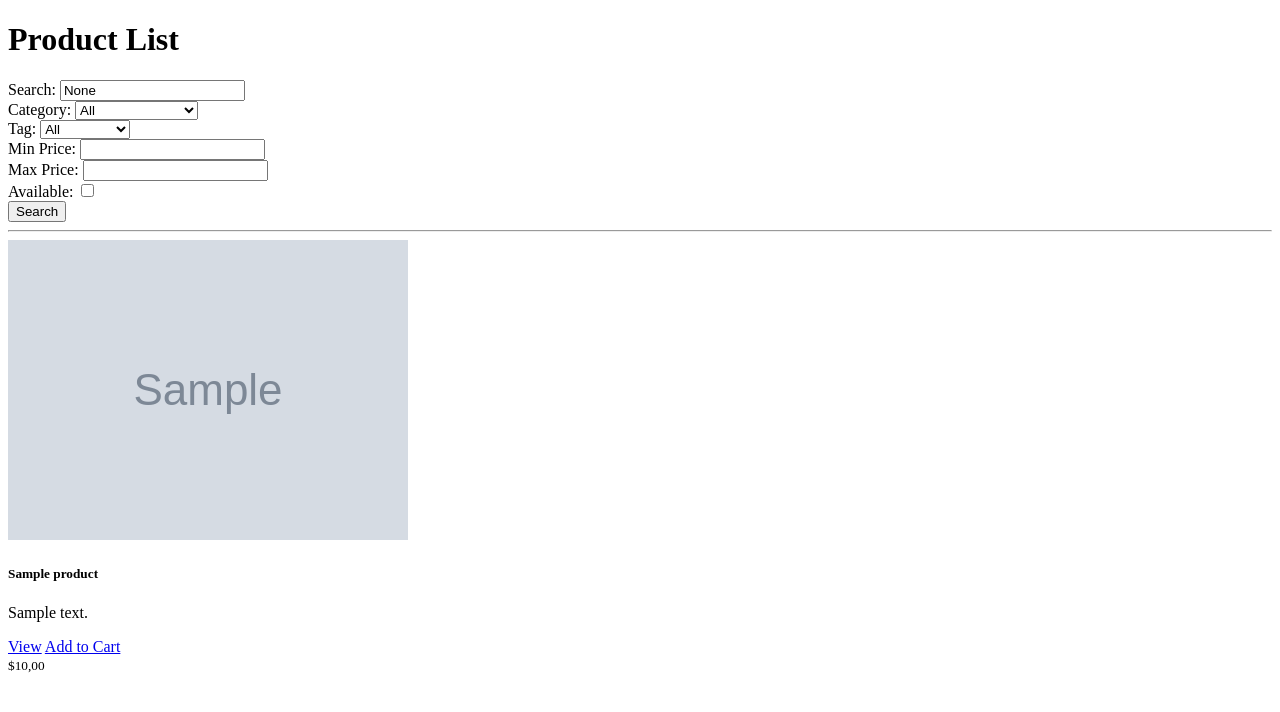
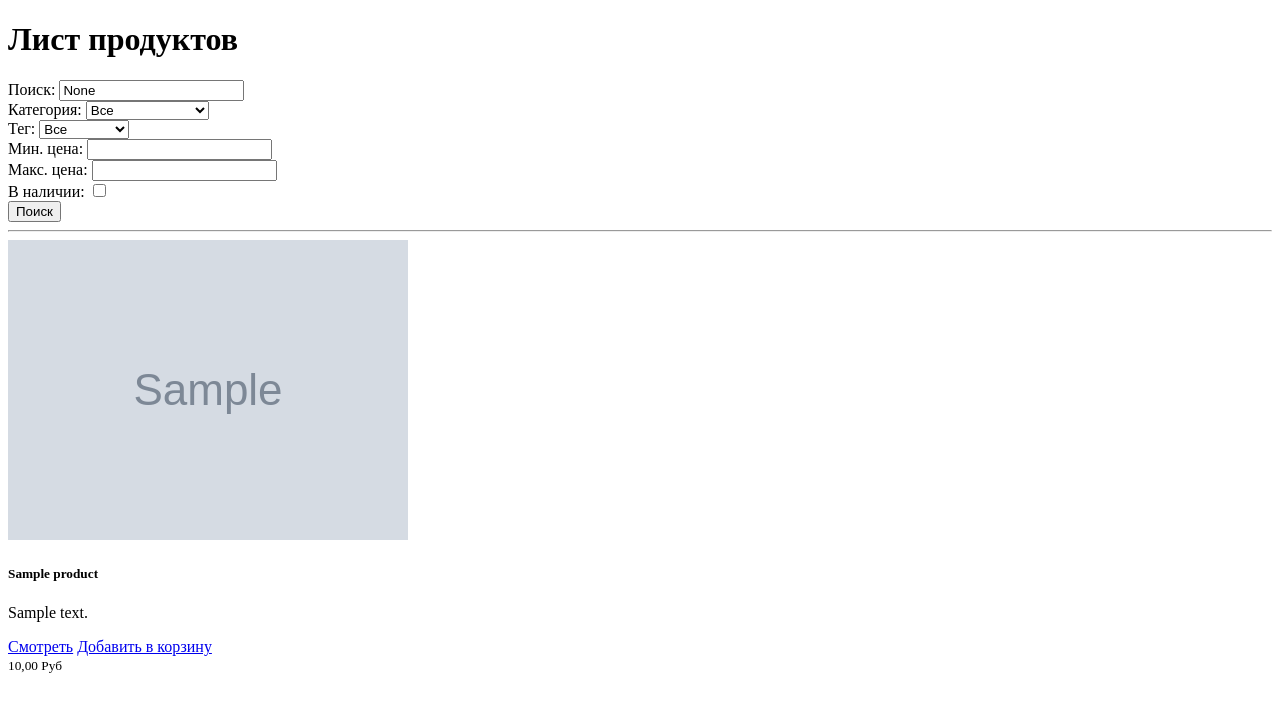
Before and after one commit to AndreyPae/Deplom.v8, a Django app: page /product_list/ in a window 1280 px wide. Shown: the top 712 px of the page. Run offline with Django 4.2, Linux system fonts and the light colour scheme; a user stored in the database is signed in; tables that the repository leaves empty hold one stand-in row (values such as "Sample post"); grey boxes marked "Sample" are stand-in pictures.

Commit message:
deplom.v9

```diff
--- a/myapp/forms.py
+++ b/myapp/forms.py
@@ -25,7 +25,7 @@
 class CartItemForm(forms.ModelForm):
     class Meta:
         model = CartItem
-        fields = ['quantity']
+        fields = ['quantity', 'options']
 
 
 class OrderForm(forms.ModelForm):
--- a/myapp/models.py
+++ b/myapp/models.py
@@ -1,4 +1,5 @@
 from django.contrib.auth.models import User, BaseUserManager, AbstractBaseUser
+
 from django.db import models
 
 
@@ -84,7 +85,7 @@
     price = models.DecimalField(max_digits=10, decimal_places=2)
     image = models.ImageField(upload_to='products/')
     available = models.BooleanField(default=True)
-    categories = models.ForeignKey(Category, on_delete=models.CASCADE)
+    categories = models.ForeignKey(Category, on_delete=models.CASCADE, related_name='products')
     tags = models.ManyToManyField(Tag)
 
     def __str__(self):
@@ -93,19 +94,22 @@
 # <--- Модель корзины --->
 
 
-class Cart(models.Model):
-    user = models.ForeignKey(User, on_delete=models.CASCADE)
-    products = models.ManyToManyField(Product, through='CartItem')
+# class Cart(models.Model):
+#     user = models.ForeignKey(User, on_delete=models.CASCADE)
 
 # <--- Модель предметов в корзине --->
 
 
 class CartItem(models.Model):
     user = models.ForeignKey(User, on_delete=models.CASCADE)
-    cart = models.ForeignKey(Cart, on_delete=models.CASCADE)
+    # cart = models.ForeignKey(Cart, on_delete=models.CASCADE)
     product = models.ForeignKey(Product, on_delete=models.CASCADE)
     quantity = models.PositiveIntegerField(default=1)
-    options = models.CharField(max_length=255, blank=True, null=True)
+    OPTIONS_CHOICES = [
+        ('option1', 'Option 1'),
+        ('option2', 'Option 2'),
+    ]
+    options = models.CharField(max_length=100, choices=OPTIONS_CHOICES)
 
     def __str__(self):
         return f'{self.quantity} x {self.product.name}'
--- a/myapp/templates/cart/cart.html
+++ b/myapp/templates/cart/cart.html
@@ -16,7 +16,7 @@
       </li>
     {% endfor %}
   </ul>
-  <p>Итоговая цена: {{ cart.total_price }}</p>
+  <p>Итоговая цена: {{ product.price }}Руб</p>
   <a href="{% url 'checkout' %}">Проверка</a>
 {% endblock %}
 </body>
--- a/myapp/templates/product/product_list.html
+++ b/myapp/templates/product/product_list.html
@@ -2,23 +2,23 @@
 <html lang="en">
 <head>
     <meta charset="UTF-8">
-    <title>Title</title>
+    <title>Продукты</title>
 </head>
 <body>
 
 {% block content %}
-  <h1>Product List</h1>
+  <h1>Лист продуктов</h1>
 
   <form method="get">
     <div class="form-group">
-      <label for="q">Search:</label>
+      <label for="q">Поиск:</label>
       <input type="text" name="q" id="q" value="{{ query }}" class="form-control">
     </div>
 
     <div class="form-group">
-      <label for="category">Category:</label>
+      <label for="category">Категория:</label>
       <select name="category" id="category" class="form-control">
-        <option value="">All</option>
+        <option value="">Все</option>
         {% for category in categories %}
           <option value="{{ category.name }}" {% if category.name == category %}selected{% endif %}>{{ category.name }}</option>
         {% endfor %}
@@ -26,9 +26,9 @@
     </div>
 
     <div class="form-group">
-      <label for="tag">Tag:</label>
+      <label for="tag">Тег:</label>
       <select name="tag" id="tag" class="form-control">
-        <option value="">All</option>
+        <option value="">Все</option>
         {% for tag in tags %}
           <option value="{{ tag.name }}" {% if tag.name == tag %}selected{% endif %}>{{ tag.name }}</option>
         {% endfor %}
@@ -36,21 +36,21 @@
     </div>
 
     <div class="form-group">
-      <label for="min_price">Min Price:</label>
+      <label for="min_price">Мин. цена:</label>
       <input type="number" name="min_price" id="min_price" value="{{ min_price }}" class="form-control">
     </div>
 
     <div class="form-group">
-      <label for="max_price">Max Price:</label>
+      <label for="max_price">Макс. цена:</label>
       <input type="number" name="max_price" id="max_price" value="{{ max_price }}" class="form-control">
     </div>
 
     <div class="form-group">
-      <label for="available">Available:</label>
+      <label for="available">В наличии:</label>
       <input type="checkbox" name="available" id="available" {% if available %}checked{% endif %}>
     </div>
 
-    <button type="submit" class="btn btn-primary">Search</button>
+    <button type="submit" class="btn btn-primary">Поиск</button>
   </form>
 
   <hr>
@@ -66,10 +66,10 @@
               <p class="card-text">{{ product.description }}</p>
               <div class="d-flex justify-content-between align-items-center">
                 <div class="btn-group">
-                  <a href="{% url 'product_detail' product.pk %}" class="btn btn-sm btn-outline-secondary">View</a>
-                  <a href="{% url 'add_to_cart' product.pk %}" class="btn btn-sm btn-outline-secondary">Add to Cart</a>
+                  <a href="{% url 'product_detail' product.pk %}" class="btn btn-sm btn-outline-secondary">Смотреть</a>
+                  <a href="{% url 'add_to_cart' product.pk %}" class="btn btn-sm btn-outline-secondary">Добавить в корзину</a>
                 </div>
-                <small class="text-muted">${{ product.price }}</small>
+                <small class="text-muted">{{ product.price }} Руб</small>
               </div>
             </div>
           </div>
@@ -77,7 +77,7 @@
       {% endfor %}
     </div>
   {% else %}
-    <p>No products found.</p>
+    <p>Продукты не найдены.</p>
   {% endif %}
 {% endblock %}
 </body>
--- a/myapp/urls.py
+++ b/myapp/urls.py
@@ -1,10 +1,12 @@
-from django.contrib.auth import logout
 from django.urls import path
-from django.contrib import admin
+# from . import views
 from django.conf import settings
 from django.conf.urls.static import static
 
-from .views import register, base_view,login_view, logout_view, product_list, add_to_cart, cart, checkout, product_create, product_detail, product_update, product_delete, category_list, category_create, category_detail, category_update, category_delete, order_list, order_detail, cart_detail, cart_add, cart_update, cart_delete, user_orders
+from .views import register, base_view, login_view, logout_view, product_list, add_to_cart, cart, checkout, \
+    product_create, product_detail, product_update, product_delete, category_list, category_create, category_detail, \
+    category_update, category_delete, order_list, order_detail, cart_detail, cart_add, cart_update, cart_delete, \
+    user_orders, order_confirmation
 
 urlpatterns = [
     path('register/', register, name='register'),
@@ -17,11 +19,11 @@
     # <--- Создание и редактирование продукта --->
 
     path('create/', product_create, name='product_create'),
-    path('<int:product_id>/', product_detail, name='product_detail'),
-    path('<int:product_id>/update/', product_update, name='product_update'),
-    path('<int:product_id>/delete/', product_delete, name='product_delete'),
-    path('<slug:category_slug>/', product_list, name='product_list_by_category'),
-    path('<slug:tag_slug>/', product_list, name='product_list_by_tag'),
+    path('product/<int:product_id>/', product_detail, name='product_detail'),
+    path('product/<int:product_id>/update/', product_update, name='product_update'),
+    path('product/<int:product_id>/delete/', product_delete, name='product_delete'),
+    path('product/<slug:category_slug>/', product_list, name='product_list_by_category'),
+    # path('product/<slug:tag_slug>/', product_list, name='product_list_by_tag'),
 
     # <--- Создание и редактирование категорий --->
 
@@ -36,6 +38,7 @@
     path('orders/', order_list, name='order_list'),
     path('my-orders/', user_orders, name='my_orders'),
     path('orders/<int:order_id>/', order_detail, name='order_detail'),
+    path('order_confirmation/<int:order_id>', order_confirmation, name='order_confirmation'),
 
     # <--- Корзина --->
 
--- a/myapp/views.py
+++ b/myapp/views.py
@@ -1,18 +1,16 @@
 from django.shortcuts import render, redirect, get_object_or_404
-
 from django.contrib.auth.decorators import login_required, user_passes_test
 from django.contrib.auth import login, authenticate, logout
 from django.contrib.auth.decorators import login_required
 
-from django.db.models import Q
+from django.db.models import Q, Sum
 
-from .models import Product, Cart, CartItem, Order, OrderItem, Category, Tag
+from .models import Product, CartItem, Order, OrderItem, Category, Tag
 
 from .forms import ProductForm, CategoryForm, CartItemForm, OrderForm
 from .forms import CustomUserCreationForm
 
 
-@login_required
 @user_passes_test(lambda u: u.is_superuser)
 def admin_view(request):
     # код представления для администраторов
@@ -50,7 +48,9 @@
         password = request.POST.get('password')
         user = authenticate(request, username=username, password=password)
         if user is not None:
-            login(request, user)
+            login(request, user
+
+                  )
             return redirect('base')
     return render(request, 'registration/login.html')
 
@@ -66,21 +66,22 @@
 
 
 @login_required
-def product_list(request):
+def product_list(request, category_slug=None):
+    print(category_slug)
     query = request.GET.get('q')
-    category = request.GET.get('category')
+    categories = request.GET.get('categories')
     tag = request.GET.get('tag')
     min_price = request.GET.get('min_price')
     max_price = request.GET.get('max_price')
-    available = request.GET.get('available')
+    available = bool(request.GET.get('available'))
 
     products = Product.objects.all()
 
     if query:
         products = products.filter(Q(name__icontains=query) | Q(description__icontains=query))
 
-    if category:
-        products = products.filter(category__name=category)
+    if categories:
+        products = products.filter(category__name=categories)
 
     if tag:
         products = products.filter(tags__name=tag)
@@ -102,7 +103,7 @@
         'categories': categories,
         'tags': tags,
         'query': query,
-        'category': category,
+        'categories': categories,
         'tag': tag,
         'min_price': min_price,
         'max_price': max_price,
@@ -239,15 +240,15 @@
     if request.method == 'POST':
         form = CartItemForm(request.POST)
         if form.is_valid():
-            quantity = form.cleaned_data['quantity']
-            options = form.cleaned_data['options']
-            cart_item = CartItem(user=request.user, product=product, quantity=quantity, options=options)
-            cart_item.save()
+            # quantity = form.cleaned_data['quantity']
+            # options = form.cleaned_data['options']
+            # # cart = Cart.objects.get(user=request.user)  # Получаем текущую корзину пользователя
+            # cart_item = CartItem(user=request.user, product=product, quantity=quantity, options=options, cart=cart)
+            # cart_item.save()
             return redirect('cart')
     else:
         form = CartItemForm()
     return render(request, 'cart/add_to_cart.html', {'product': product, 'form': form})
-
 # <--- Изменения в корзине --->
 
 
@@ -263,9 +264,13 @@
 
 @login_required
 def cart(request):
-    cart = Cart.objects.get(user=request.user)
-    cart_items = cart.cartitem_set.all()
-    return render(request, 'cart/cart.html', {'cart_items': cart_items})
+    try:
+        user = request.user
+        cart_items = CartItem.objects.filter(user=user).all()
+        return render(request, 'cart/cart.html', {'cart_items': cart_items})
+    except CartItem.DoesNotExist:
+        # Обработка случая, когда корзина не найдена
+        return render(request, 'cart/empty_cart.html')
 
 # <--- Информация об корзине --->
 
@@ -347,6 +352,13 @@
 
 
 @login_required
-def order_confirmation(request, order_id):
-    order = Order.objects.get(id=order_id)
-    return render(request, 'order/order_confirmation.html', {'order': order})
+def order_confirmation(request):
+    order = Order.objects.get()
+    total_price = order.items.all().aggregate(Sum('product__price')).get('product__price__sum')
+
+    context = {
+        'order': order,
+        'total_price': total_price
+    }
+
+    return render(request, 'order_confirmation.html', context)
```
Also changed, not shown: myapp/admin.py (+14 -4 lines), myapp/templates/base.html (+5 -5 lines), myapp/templates/cart/empty_cart.html (added, +13 -0 lines), myapp/templates/checkout.html (+6 -6 lines), myapp/templates/order/order_confirmation.html (+5 -5 lines), myapp/templates/registration/base.html (deleted, +0 -18 lines).
